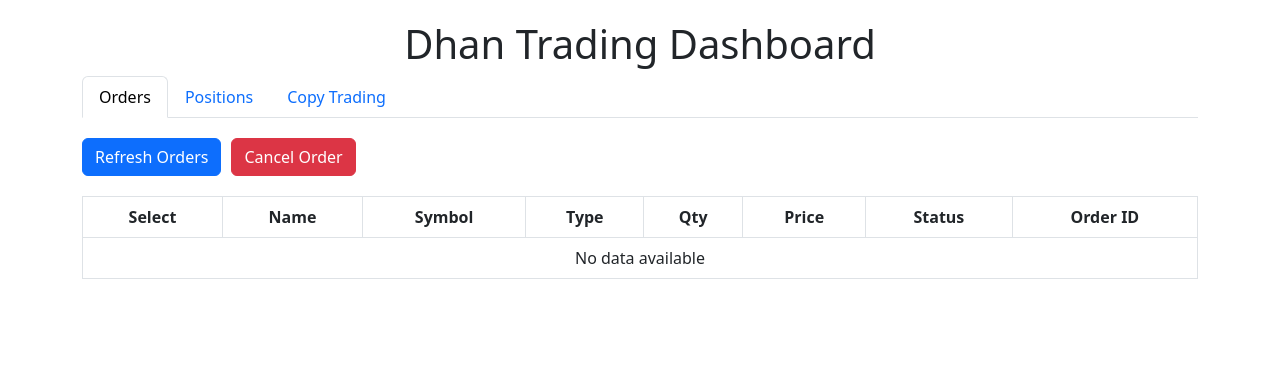
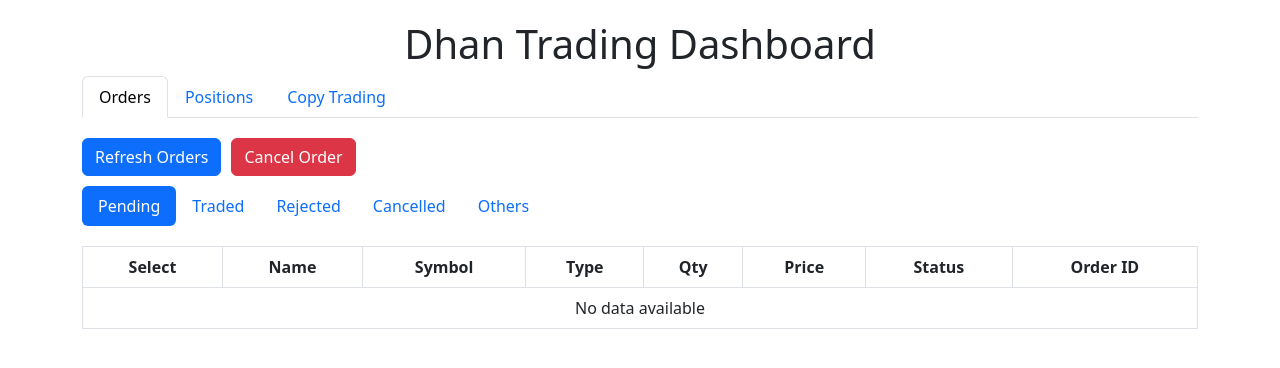
Before and after one commit to Pramod541988/dashboard, a Flask app: page / in a window 1280 px wide. Shown: the top 368 px of the page. Run offline with Flask 3, Linux system fonts and the light colour scheme; data that the repository does not hold is empty; parts of the project's set-up code (start-up, migrations or seed data) failed here and were passed over.

Commit message:
Update index.html

```diff
--- a/templates/index.html
+++ b/templates/index.html
@@ -34,7 +34,7 @@
     <div class="container">
         <h1 class="text-center">Dhan Trading Dashboard</h1>
 
-        <!-- Tabs -->
+        <!-- Tabs for Orders, Positions & Copy Trading -->
         <ul class="nav nav-tabs" id="dashboardTabs">
             <li class="nav-item">
                 <a class="nav-link active" data-bs-toggle="tab" href="#orders">Orders</a>
@@ -54,6 +54,15 @@
                     <button class="btn btn-primary" id="refreshOrders">Refresh Orders</button>
                     <button class="btn btn-danger" id="cancelOrder">Cancel Order</button>
                 </div>
+
+                <ul class="nav nav-pills mb-3">
+                    <li class="nav-item"><a class="nav-link active" data-bs-toggle="pill" href="#pending_orders">Pending</a></li>
+                    <li class="nav-item"><a class="nav-link" data-bs-toggle="pill" href="#traded_orders">Traded</a></li>
+                    <li class="nav-item"><a class="nav-link" data-bs-toggle="pill" href="#rejected_orders">Rejected</a></li>
+                    <li class="nav-item"><a class="nav-link" data-bs-toggle="pill" href="#cancelled_orders">Cancelled</a></li>
+                    <li class="nav-item"><a class="nav-link" data-bs-toggle="pill" href="#others_orders">Others</a></li>
+                </ul>
+
                 <div class="tab-content">
                     <div class="tab-pane fade show active" id="pending_orders">
                         <table class="table table-bordered">
@@ -61,6 +70,38 @@
                                 <tr><th>Select</th><th>Name</th><th>Symbol</th><th>Type</th><th>Qty</th><th>Price</th><th>Status</th><th>Order ID</th></tr>
                             </thead>
                             <tbody id="pending_orders_table"></tbody>
+                        </table>
+                    </div>
+                    <div class="tab-pane fade" id="traded_orders">
+                        <table class="table table-bordered">
+                            <thead>
+                                <tr><th>Select</th><th>Name</th><th>Symbol</th><th>Type</th><th>Qty</th><th>Price</th><th>Status</th><th>Order ID</th></tr>
+                            </thead>
+                            <tbody id="traded_orders_table"></tbody>
+                        </table>
+                    </div>
+                    <div class="tab-pane fade" id="rejected_orders">
+                        <table class="table table-bordered">
+                            <thead>
+                                <tr><th>Select</th><th>Name</th><th>Symbol</th><th>Type</th><th>Qty</th><th>Price</th><th>Status</th><th>Order ID</th></tr>
+                            </thead>
+                            <tbody id="rejected_orders_table"></tbody>
+                        </table>
+                    </div>
+                    <div class="tab-pane fade" id="cancelled_orders">
+                        <table class="table table-bordered">
+                            <thead>
+                                <tr><th>Select</th><th>Name</th><th>Symbol</th><th>Type</th><th>Qty</th><th>Price</th><th>Status</th><th>Order ID</th></tr>
+                            </thead>
+                            <tbody id="cancelled_orders_table"></tbody>
+                        </table>
+                    </div>
+                    <div class="tab-pane fade" id="others_orders">
+                        <table class="table table-bordered">
+                            <thead>
+                                <tr><th>Select</th><th>Name</th><th>Symbol</th><th>Type</th><th>Qty</th><th>Price</th><th>Status</th><th>Order ID</th></tr>
+                            </thead>
+                            <tbody id="others_orders_table"></tbody>
                         </table>
                     </div>
                 </div>
@@ -72,6 +113,12 @@
                     <button class="btn btn-primary" id="refreshPositions">Refresh Positions</button>
                     <button class="btn btn-danger" id="closePosition">Close Position</button>
                 </div>
+
+                <ul class="nav nav-pills mb-3">
+                    <li class="nav-item"><a class="nav-link active" data-bs-toggle="pill" href="#open_positions">Open</a></li>
+                    <li class="nav-item"><a class="nav-link" data-bs-toggle="pill" href="#closed_positions">Closed</a></li>
+                </ul>
+
                 <div class="tab-content">
                     <div class="tab-pane fade show active" id="open_positions">
                         <table class="table table-bordered">
@@ -81,6 +128,16 @@
                                 </tr>
                             </thead>
                             <tbody id="open_positions_table"></tbody>
+                        </table>
+                    </div>
+                    <div class="tab-pane fade" id="closed_positions">
+                        <table class="table table-bordered">
+                            <thead>
+                                <tr>
+                                    <th>Select</th><th>Name</th><th>Symbol</th><th>Quantity</th><th>Buy Avg</th><th>Sell Avg</th><th>Net Profit</th>
+                                </tr>
+                            </thead>
+                            <tbody id="closed_positions_table"></tbody>
                         </table>
                     </div>
                 </div>
@@ -115,6 +172,7 @@
         $(document).ready(function () {
             let isCopyTradingEnabled = false;
 
+            // Toggle Copy Trading
             $('#toggleCopyTrading').change(function () {
                 isCopyTradingEnabled = $(this).is(':checked');
                 $.post('/toggle_copy_trading', { enabled: isCopyTradingEnabled }, function (response) {
@@ -122,6 +180,7 @@
                 });
             });
 
+            // Refresh Copy Trading Trades
             $('#refreshCopyTrading').click(function () {
                 $.get('/get_copy_trading_trades', function (trades) {
                     let tableBody = $('#copy_trading_table');
```
